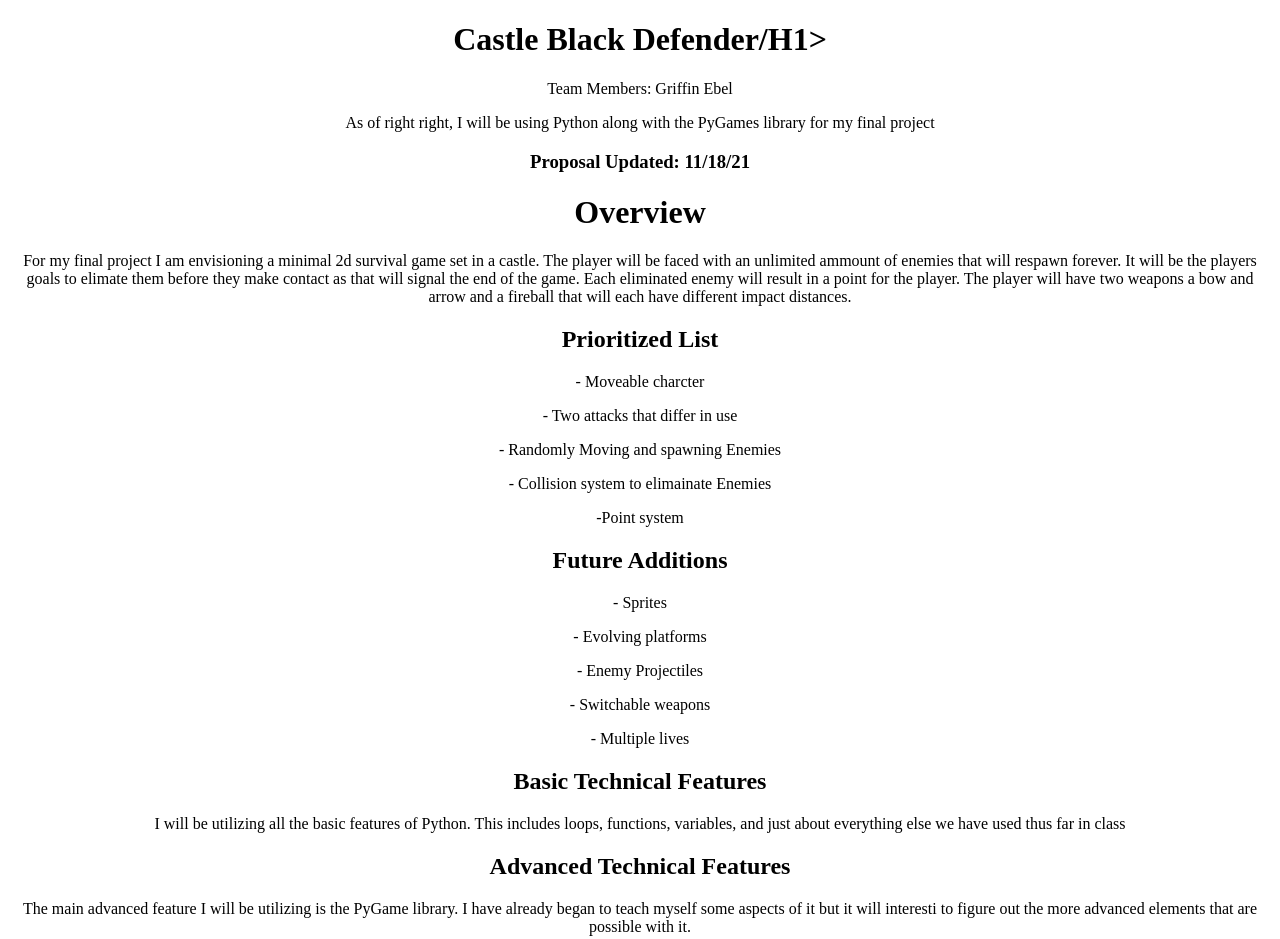
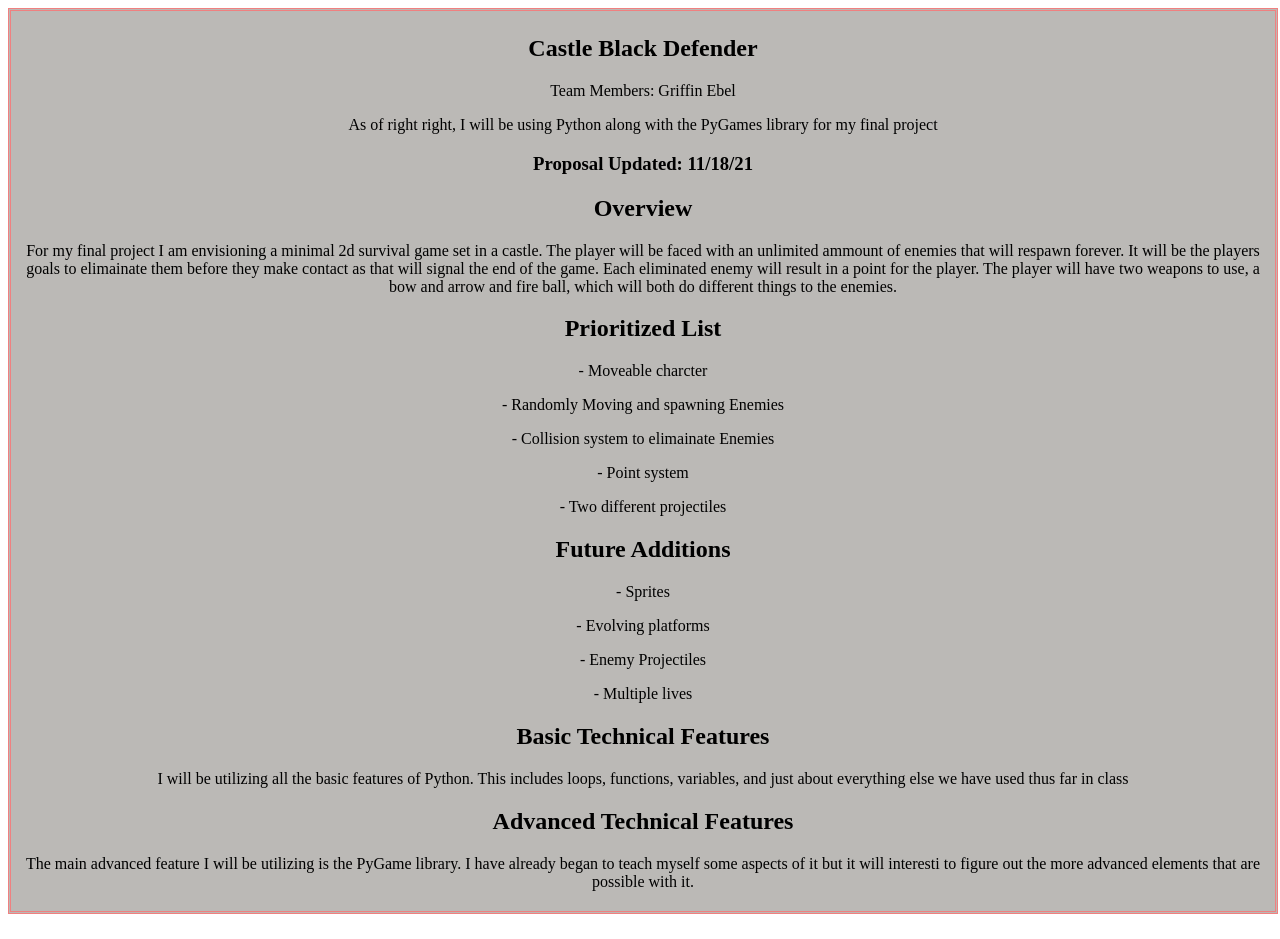
Before and after one commit to GriffinEbel4/final-project-proposal-gme, a plain HTML site: page index.html in a window 1280 px wide. Drawn offline with Linux system fonts and the light colour scheme.

Commit message:
Update index.html

```diff
--- a/index.html
+++ b/index.html
@@ -1,35 +1,46 @@
 <!DOCTYPE html>
 <html lang="en">
-<title>Getting to Know Eachother</title>
+<title>Final project</title>
 <meta charset="utf-8">
+<style>
+*{
+    box-sizing:content-box
+   }
 
-<style>
+ body {font-family:'Times New Roman', Times, serif}
+
+
+ section {
+  border-style: double;
+  border-color:lightcoral;
+  text-align: center;
+  align-content: center;
+   width: 100%;
+   height: 900px;
+   background-color:rgb(187, 185, 182);
+   padding: 0 pt; ;}
 
 </style>
-
-
-<center><H1> Castle Black Defender/H1></center>
-<center><p>Team Members: Griffin Ebel</p></center>
-<center><p>As of right right, I will be using Python along with the PyGames library for my final project</p></center>
-<center><H3> Proposal Updated: 11/18/21</H3></center>
-<center><H1>Overview</H1></center>
-<center><p> For my final project I am envisioning a minimal 2d survival game set in a castle. The player will be faced with an unlimited ammount of enemies that will respawn forever. It will be the players goals to elimate them before they make contact as that will signal the end of the game. Each eliminated enemy will result in a point for the player. The player will have two weapons a bow and arrow and a fireball that will each have different impact distances. </p></center>
-<center><h2> Prioritized List</h2></center>
-    <center><p>- Moveable charcter</p></center>
-    <center><p>- Two attacks that differ in use</p></center>
-    <center><p>- Randomly Moving and spawning Enemies</p></center>
-    <center><p>- Collision system to elimainate Enemies</p></center>
-    <center><p> -Point system</p></center>
-
-
-<center><h2>Future Additions</h2></center>
-    <center><p>- Sprites</p></center>
-    <center><p>- Evolving platforms</p></center>
-    <center><p>- Enemy Projectiles</p></center>
-    <center><p>- Switchable weapons</p></center>
-    <center><p>- Multiple lives</p></center>
-
-<center><h2>Basic Technical Features</h2></center>
-<center><p>I will be utilizing all the basic features of Python. This includes loops, functions, variables, and just about everything else we have used thus far in class</p></center>
-<center><h2>Advanced Technical Features</h2></center>
-<center><p> The main advanced feature I will be utilizing is the PyGame library. I have already began to teach myself some aspects of it but it will interesti to figure out the more advanced elements that are possible with it. </p></center>
+<section>
+<h1> Castle Black Defender</h1>
+<p>Team Members: Griffin Ebel</p>
+<p>As of right right, I will be using Python along with the PyGames library for my final project</p>
+<h3> Proposal Updated: 11/18/21</h3>
+<h1>Overview</h1>
+<p> For my final project I am envisioning a minimal 2d survival game set in a castle. The player will be faced with an unlimited ammount of enemies that will respawn forever. It will be the players goals to elimainate them before they make contact as that will signal the end of the game. Each eliminated enemy will result in a point for the player. The player will have two weapons to use, a bow and arrow and fire ball, which will both do different things to the enemies.</p>
+<h2> Prioritized List</h2>
+<p>- Moveable charcter</p>
+<p>- Randomly Moving and spawning Enemies</p>
+<p>- Collision system to elimainate Enemies</p>
+<p>- Point system</p>
+<p>- Two different projectiles</p>
+<h2>Future Additions</h2>
+<p>- Sprites</p>
+<p>- Evolving platforms</p>
+<p>- Enemy Projectiles</p>
+<p>- Multiple lives</p>
+<h2>Basic Technical Features</h2>
+<p>I will be utilizing all the basic features of Python. This includes loops, functions, variables, and just about everything else we have used thus far in class</p>
+<h2>Advanced Technical Features</h2>
+<p> The main advanced feature I will be utilizing is the PyGame library. I have already began to teach myself some aspects of it but it will interesti to figure out the more advanced elements that are possible with it. </p>
+</section>
```
